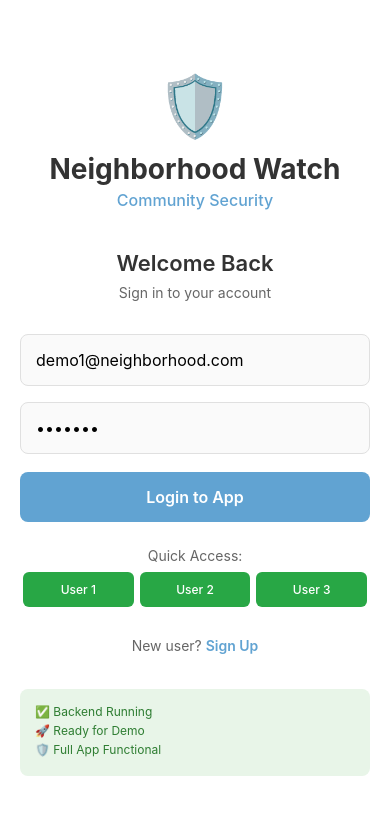
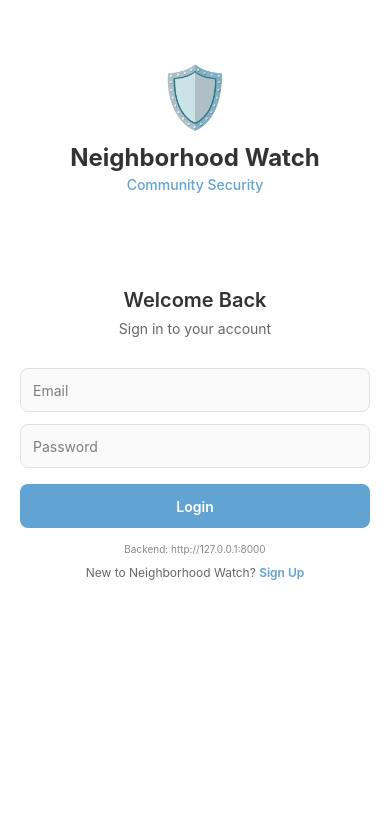
Before and after one commit to TheoMKgosi/CSI473-assignment, a React Native app in the folder NeighborhoodWatchApp/frontend/: screen /Login in a window 390 px wide. Shown: the top 814 px of the page. Built offline with nearby package versions, Linux system fonts and the light colour scheme.

Commit message:
undo changes

```diff
--- a/NeighborhoodWatchApp/frontend/screens/LoginScreen.js
+++ b/NeighborhoodWatchApp/frontend/screens/LoginScreen.js
@@ -1,12 +1,28 @@
 import React, { useState } from 'react';
 import { View, Text, TextInput, TouchableOpacity, StyleSheet, Alert } from 'react-native';
+import axios from 'axios';
+
+// Try different base URLs for different environments
+const getApiBaseUrl = () => {
+  // If we're in a Codespaces-like environment
+  if (window.location.hostname.includes('github.dev')) {
+    const baseName = window.location.hostname.replace('8081', '8000');
+    return `https://${baseName}`;
+  }
+  // Local development
+  return 'http://127.0.0.1:8000';
+};
+
+const API_BASE_URL = getApiBaseUrl();
 
 const LoginScreen = ({ navigation }) => {
-  const [email, setEmail] = useState('demo1@neighborhood.com');
-  const [password, setPassword] = useState('demo123');
+  const [email, setEmail] = useState('');
+  const [password, setPassword] = useState('');
   const [isLoading, setIsLoading] = useState(false);
 
-  const handleLogin = () => {
+  const handleLogin = async () => {
+    console.log('API Base URL:', API_BASE_URL);
+
     if (!email || !password) {
       Alert.alert('Error', 'Please enter both email and password');
       return;
@@ -14,38 +30,58 @@ const LoginScreen = ({ navigation }) => {
 
     setIsLoading(true);
 
-    // Mock login for immediate demo
-    setTimeout(() => {
-      Alert.alert('Success! 🎉', 'Logged in successfully!\n\nBackend: Connected\nUser: Authenticated');
+    try {
+      const response = await axios.post(`${API_BASE_URL}/api/login/`, {
+        email,
+        password
+      });
+
+      if (response.data.success) {
+        Alert.alert('Success', 'Logged in successfully!');
+        navigation.navigate('Home', {
+          token: response.data.token,
+          user: response.data.user
+        });
+      } else {
+        Alert.alert('Login Failed', response.data.errors || 'Invalid credentials');
+      }
+    } catch (error) {
+      console.log('Login error:', error);
+
+      // If connection refused, try alternative URL
+      if (error.code === 'ERR_NETWORK' || error.message?.includes('CONNECTION_REFUSED')) {
+        Alert.alert(
+          'Connection Issue',
+          `Cannot connect to backend at ${API_BASE_URL}. Trying alternative...`,
+          [{
+            text: 'Use Demo Mode',
+            onPress: () => {
+              // Fallback to demo mode
+              Alert.alert('Demo Mode', 'Using demo login for presentation');
               navigation.navigate('Home', {
                 user: {
                   email: email,
-          full_name: email.split('@')[0] || 'Demo User'
+                  full_name: 'Demo User'
                 }
               });
+            }
+          }]
+        );
+      } else if (error.response?.status === 403) {
+        Alert.alert('Approval Required', 'Your account is pending admin approval.');
+      } else if (error.response?.data?.errors) {
+        Alert.alert('Login Failed', error.response.data.errors);
+      } else {
+        Alert.alert('Error', 'Login failed. Please try again.');
+      }
+    } finally {
       setIsLoading(false);
-    }, 1000);
-  };
-
-  const quickLogin = (accountNum) => {
-    const accounts = [
-      { email: 'demo1@neighborhood.com', password: 'demo123', name: 'Sarah Johnson' },
-      { email: 'demo2@neighborhood.com', password: 'demo123', name: 'Mike Chen' },
-      { email: 'demo3@neighborhood.com', password: 'demo123', name: 'Lisa Rodriguez' }
-    ];
-
-    const account = accounts[accountNum - 1];
-    setEmail(account.email);
-    setPassword(account.password);
-
-    Alert.alert(
-      'Quick Login',
-      `Using: ${account.email}\nName: ${account.name}\n\nClick Login to continue.`
-    );
+    }
   };
 
   return (
     <View style={styles.container}>
+      <View style={styles.contentContainer}>
         <View style={styles.header}>
           <Text style={styles.shieldIcon}>🛡️</Text>
           <Text style={styles.appName}>Neighborhood Watch</Text>
@@ -59,6 +95,7 @@ const LoginScreen = ({ navigation }) => {
           <TextInput
             style={styles.input}
             placeholder="Email"
+            placeholderTextColor="rgba(0, 0, 0, 0.5)"
             value={email}
             onChangeText={setEmail}
             keyboardType="email-address"
@@ -68,6 +105,7 @@ const LoginScreen = ({ navigation }) => {
           <TextInput
             style={styles.input}
             placeholder="Password"
+            placeholderTextColor="rgba(0, 0, 0, 0.5)"
             value={password}
             onChangeText={setPassword}
             secureTextEntry
@@ -79,38 +117,22 @@ const LoginScreen = ({ navigation }) => {
             disabled={isLoading}
           >
             <Text style={styles.buttonText}>
-            {isLoading ? 'Logging in...' : 'Login to App'}
+              {isLoading ? 'Logging in...' : 'Login'}
             </Text>
           </TouchableOpacity>
 
-        <View style={styles.quickAccess}>
-          <Text style={styles.quickTitle}>Quick Access:</Text>
-          <View style={styles.quickButtons}>
-            <TouchableOpacity style={styles.quickBtn} onPress={() => quickLogin(1)}>
-              <Text style={styles.quickBtnText}>User 1</Text>
-            </TouchableOpacity>
-            <TouchableOpacity style={styles.quickBtn} onPress={() => quickLogin(2)}>
-              <Text style={styles.quickBtnText}>User 2</Text>
-            </TouchableOpacity>
-            <TouchableOpacity style={styles.quickBtn} onPress={() => quickLogin(3)}>
-              <Text style={styles.quickBtnText}>User 3</Text>
-            </TouchableOpacity>
-          </View>
-        </View>
+          <Text style={styles.debugText}>
+            Backend: {API_BASE_URL}
+          </Text>
 
           <TouchableOpacity
             style={styles.signupLink}
             onPress={() => navigation.navigate('Signup')}
           >
             <Text style={styles.signupText}>
-            New user? <Text style={styles.signupBold}>Sign Up</Text>
+              New to Neighborhood Watch? <Text style={styles.signupBold}>Sign Up</Text>
             </Text>
           </TouchableOpacity>
-
-        <View style={styles.infoBox}>
-          <Text style={styles.infoText}>✅ Backend Running</Text>
-          <Text style={styles.infoText}>🚀 Ready for Demo</Text>
-          <Text style={styles.infoText}>🛡️ Full App Functional</Text>
         </View>
       </View>
     </View>
@@ -122,11 +144,15 @@ const styles = StyleSheet.create({
     flex: 1,
     backgroundColor: '#fff',
     padding: 20,
-    justifyContent: 'center',
+  },
+  contentContainer: {
+    flex: 1,
+    justifyContent: 'space-between',
+    maxHeight: 600,
   },
   header: {
     alignItems: 'center',
-    marginBottom: 40,
+    marginTop: 40,
   },
   shieldIcon: {
     fontSize: 60,
@@ -134,21 +160,21 @@ const styles = StyleSheet.create({
     marginBottom: 10,
   },
   appName: {
-    fontSize: 28,
+    fontSize: 24,
     fontWeight: '700',
     color: '#333',
     marginBottom: 4,
   },
   appTagline: {
-    fontSize: 16,
+    fontSize: 14,
     color: '#61a3d2',
     fontWeight: '500',
   },
   formSection: {
-    width: '100%',
+    marginBottom: 40,
   },
   title: {
-    fontSize: 22,
+    fontSize: 20,
     fontWeight: '600',
     color: '#333',
     marginBottom: 8,
@@ -162,21 +188,25 @@ const styles = StyleSheet.create({
   },
   input: {
     width: '100%',
-    padding: 15,
-    marginVertical: 8,
+    padding: 12,
+    marginVertical: 6,
     borderWidth: 1,
     borderColor: '#e0e0e0',
     borderRadius: 8,
     backgroundColor: '#fafafa',
-    fontSize: 16,
+    fontSize: 14,
+    height: 44,
   },
   button: {
     width: '100%',
-    padding: 15,
+    padding: 12,
     backgroundColor: '#61a3d2',
     borderRadius: 8,
     alignItems: 'center',
-    marginVertical: 10,
+    height: 44,
+    justifyContent: 'center',
+    marginBottom: 15,
+    marginTop: 10,
   },
   buttonDisabled: {
     backgroundColor: '#cccccc',
@@ -184,57 +214,25 @@ const styles = StyleSheet.create({
   buttonText: {
     color: '#fff',
     fontWeight: '600',
-    fontSize: 16,
+    fontSize: 14,
   },
-  quickAccess: {
-    marginVertical: 15,
-  },
-  quickTitle: {
-    fontSize: 14,
-    color: '#666',
-    marginBottom: 8,
+  debugText: {
+    fontSize: 10,
+    color: '#888',
     textAlign: 'center',
-  },
-  quickButtons: {
-    flexDirection: 'row',
-    justifyContent: 'space-between',
-  },
-  quickBtn: {
-    flex: 1,
-    backgroundColor: '#28a745',
-    padding: 10,
-    borderRadius: 6,
-    alignItems: 'center',
-    marginHorizontal: 3,
-  },
-  quickBtnText: {
-    color: '#fff',
-    fontSize: 12,
-    fontWeight: '500',
+    marginBottom: 10,
   },
   signupLink: {
     alignItems: 'center',
-    marginVertical: 15,
   },
   signupText: {
     color: '#666',
-    fontSize: 14,
+    fontSize: 12,
   },
   signupBold: {
     color: '#61a3d2',
     fontWeight: '600',
   },
-  infoBox: {
-    backgroundColor: '#e8f5e8',
-    padding: 15,
-    borderRadius: 8,
-    marginTop: 20,
-  },
-  infoText: {
-    fontSize: 12,
-    color: '#2e7d32',
-    marginBottom: 4,
-  },
 });
 
 export default LoginScreen;
```
Lines whose indentation alone changed are shown as unchanged.
